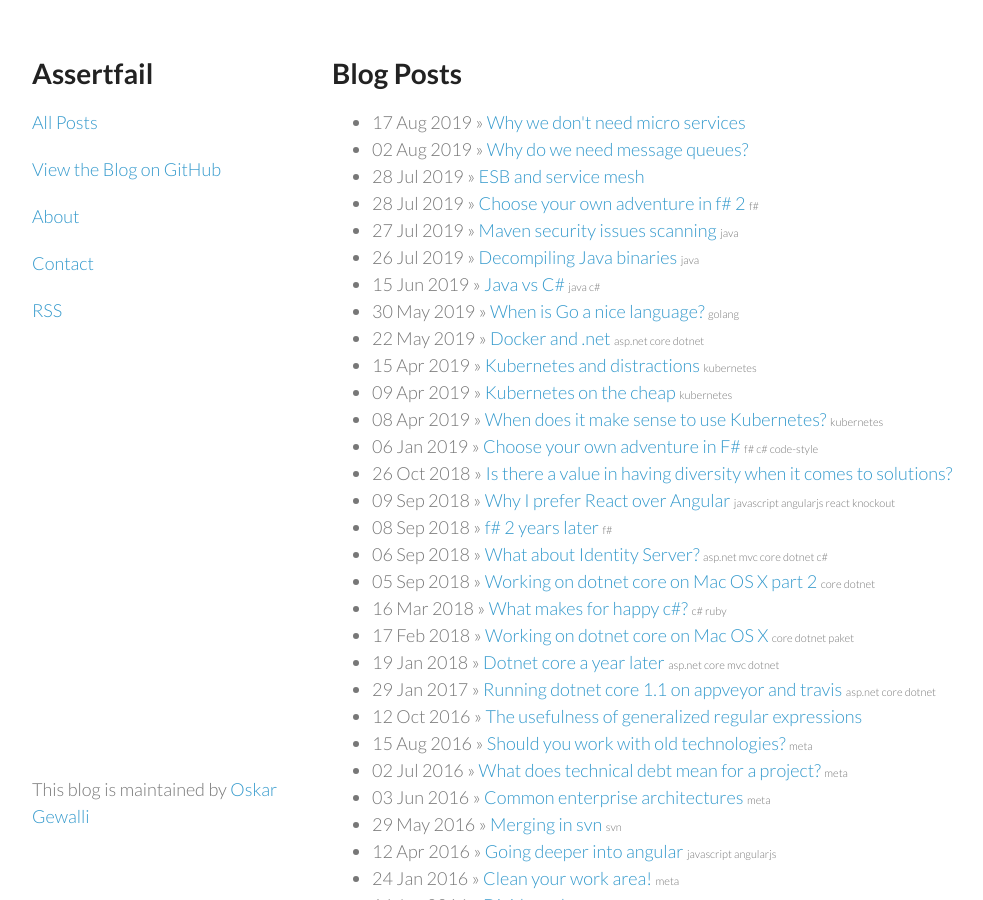
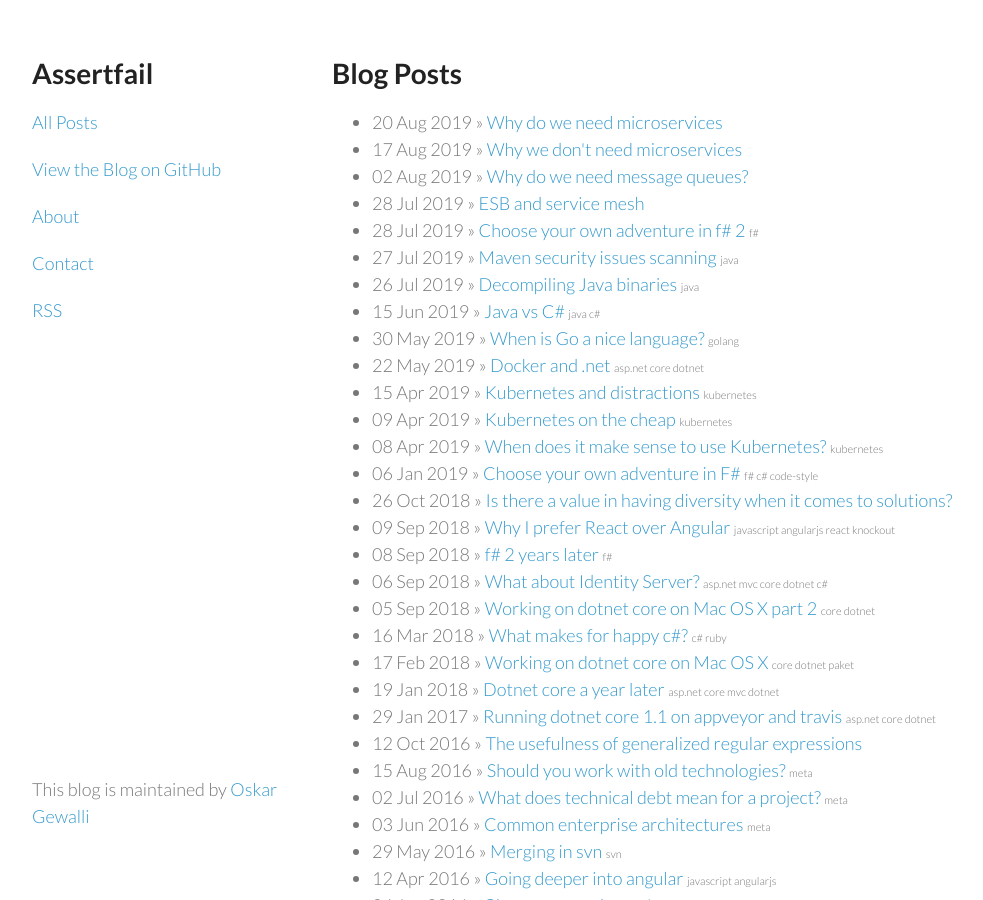
Before and after one commit to wallymathieu/assertfail, a Jekyll site: the page built from index.html, in a window 1280 px wide and 900 px high. Shown: the whole window, without its empty margins (26-1009 px from the left). Built offline with Jekyll 4.4.1, drawn with Linux system fonts in a browser that asks for light colours; nearby versions of some CDN libraries.

Commit message:
Why do we need microservices?

```diff
--- a/_posts/2019-08-17-Why-we-dont-need-micro-services.md
+++ b/_posts/2019-08-17-Why-we-dont-need-microservices.md
@@ -1,12 +1,12 @@
 ---
 layout: post
-title: Why we don't need micro services
+title: Why we don't need microservices
 date: 2019-08-17T10:02:01+02:00
 ---
 
 ## Single deployment
 
-If the system you are developing is intended to be delivered by a single team (or a single backend team), there might be less need for a decomposed solution where parts can be deployed separately. This also applies if you are starting out on something relatively small and don't have the operations setup for doing micro services.
+If the system you are developing is intended to be delivered by a single team (or a single backend team), there might be less need for a decomposed solution where parts can be deployed separately. This also applies if you are starting out on something relatively small and don't have the operations setup for doing microservices.
 
 If you still will want to structure your code in separate parts with clear API boundries between them you can define request/response, publish:
 
```
Also changed, not shown: _posts/2019-08-20-Why-do-we-need-microservices.md (added, +17 -0 lines).
